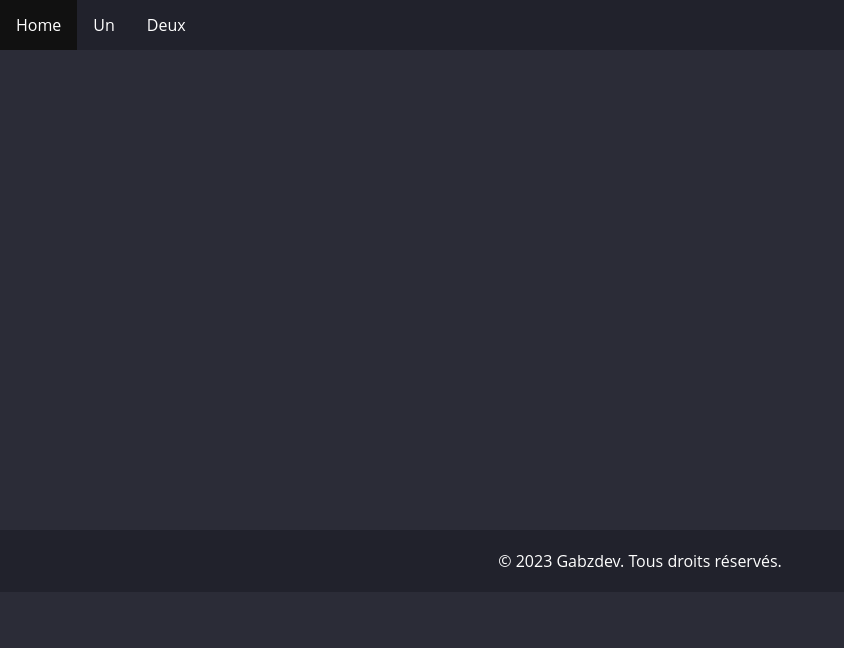
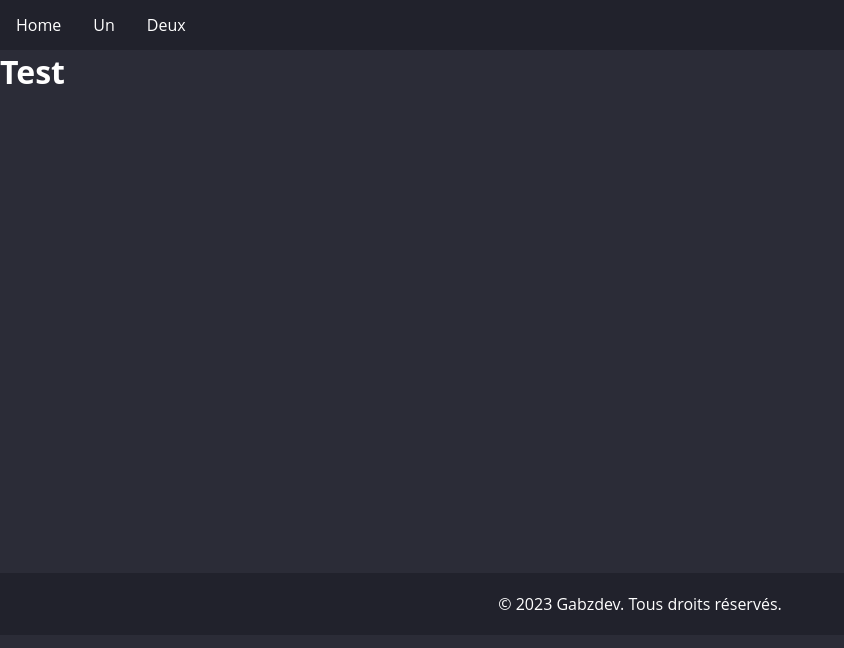
Before and after one commit to GabziDev/ReactNextJS-Template, a Next.js app: page / in a window 1280 px wide. Shown: the top 648 px of the page, without its empty margins (0-844 px from the left). Built offline with nearby package versions, Linux system fonts and the light colour scheme.

Commit message:
Update Header, Footer & Add Hero

```diff
--- a/src/app/page.js
+++ b/src/app/page.js
@@ -1,10 +1,12 @@
 import Header from "@/components/Header";
 import Footer from "@/components/Footer";
+import Hero from "@/components/Hero";
 
 export default function Home() {
   return (
     <main>
         <Header/>
+        <Hero/>
         <Footer/>
     </main>
   )
--- a/src/components/Footer.js
+++ b/src/components/Footer.js
@@ -4,7 +4,7 @@ import "./Footer.css"
 
 const Footer = () => {
     return (
-        <div>
+        <div className='footer-component'>
             <footer className="footer">
                 <p className="text">© 2023 Gabzdev. Tous droits réservés.</p>
             </footer>
--- a/src/components/Header.js
+++ b/src/components/Header.js
@@ -4,7 +4,7 @@ import "./Header.css"
 
 const Header = () => {
     return (
-        <div>
+        <div className='header-component'>
             <header>
                 <nav className="navbar">
                     <ul className="links">
--- /dev/null
+++ b/src/components/Hero.js
@@ -0,0 +1,12 @@
+import React from 'react'
+import "./Hero.css"
+
+const Hero = () => {
+  return (
+    <div className='hero-component'>
+        <h1>Test</h1>
+    </div>
+  )
+}
+
+export default Hero
```
Also changed, not shown: src/components/Hero.css (added).
